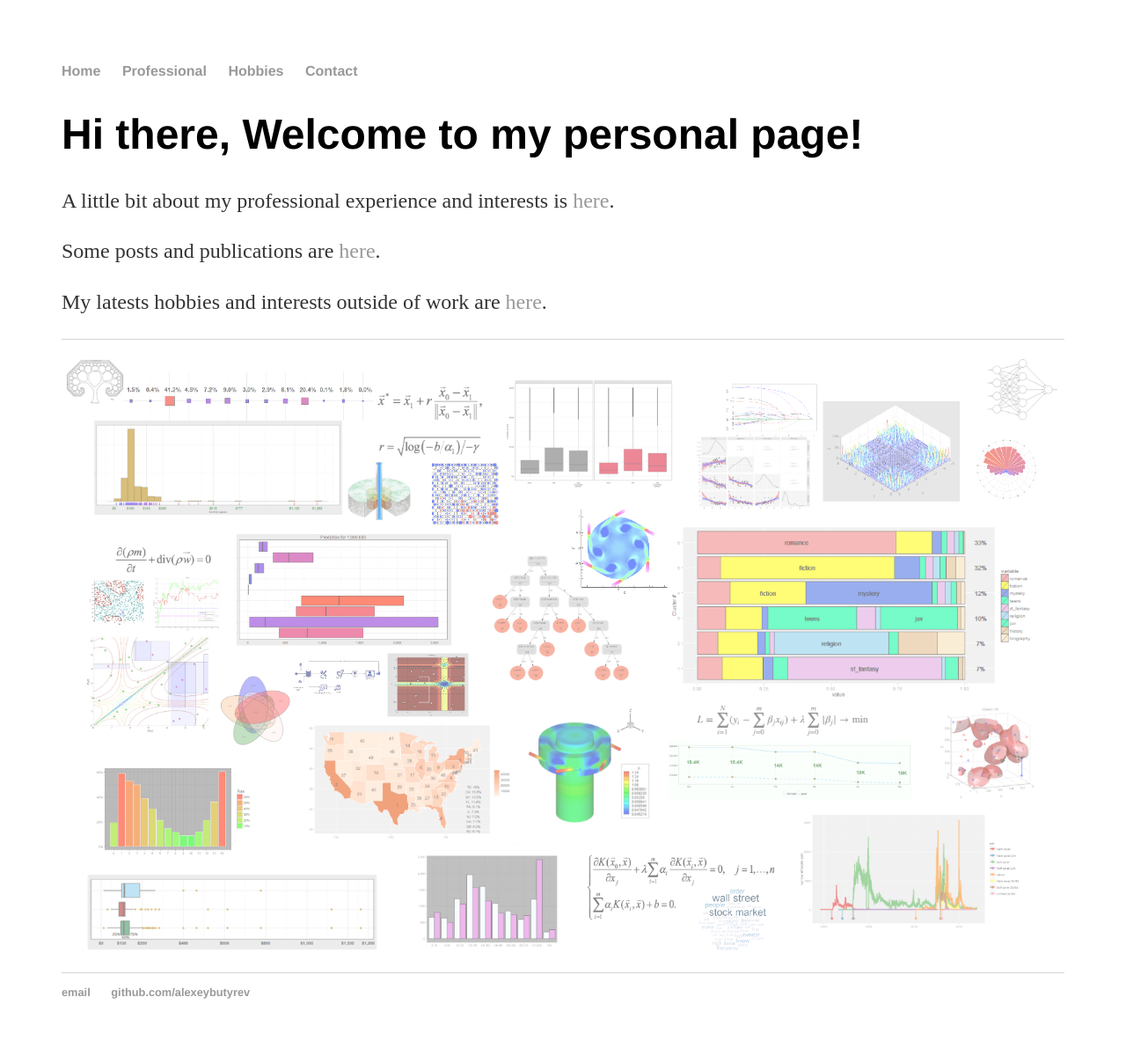
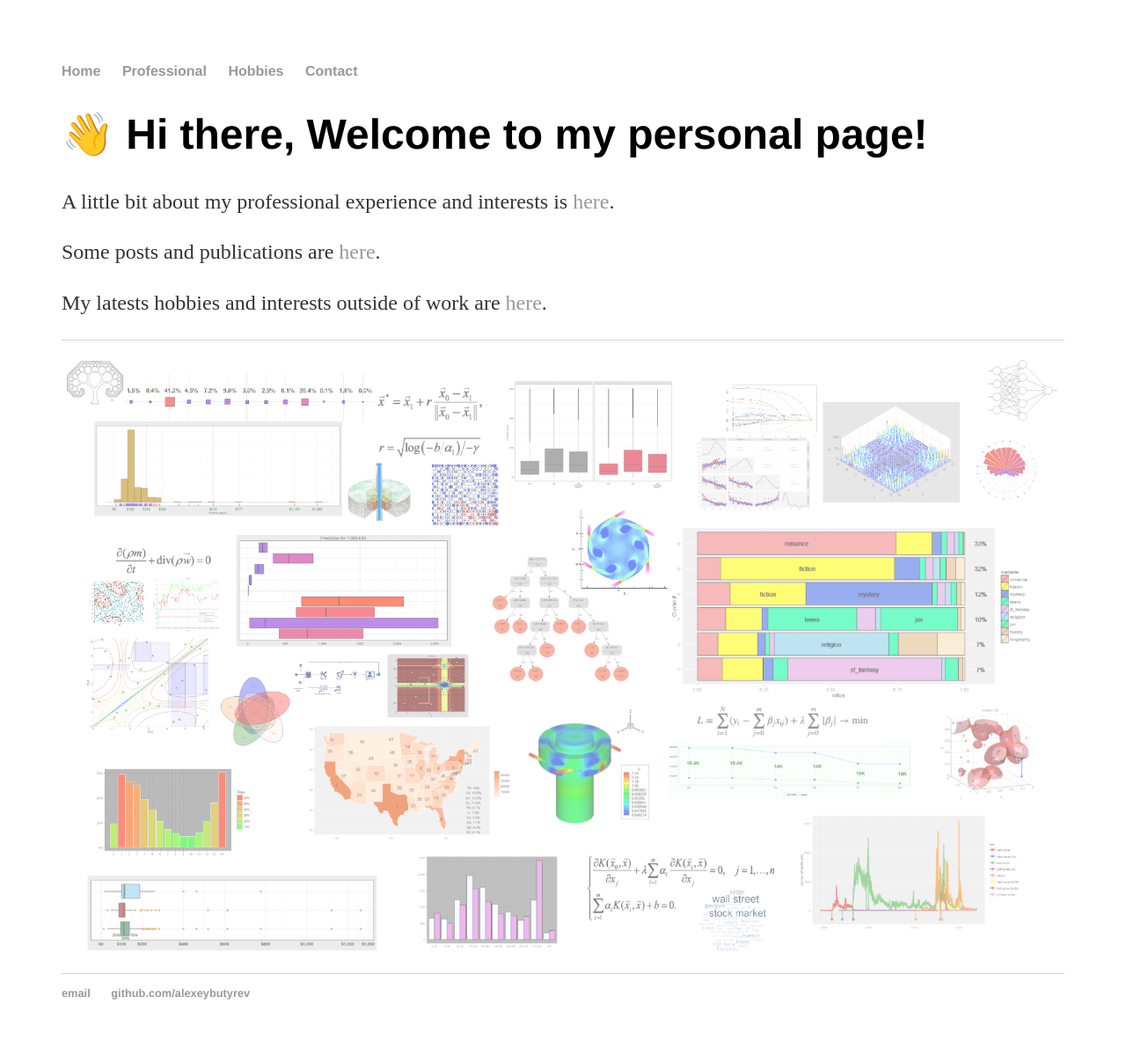
Before and after one commit to alexeybutyrev/alexeybutyrev.github.io, a Jekyll site: the page built from index.html, in a window 1280 px wide. Shown: the whole page at 88% size. Built offline with Jekyll 4.4.1, drawn with Linux system fonts in a browser that asks for light colours.

Commit message:
add waving palm

```diff
--- a/index.html
+++ b/index.html
@@ -3,9 +3,13 @@ layout: default
 title: Alexey Butyrev
 ---
 
-		<div class="blurb">
-			<h1>Hi there, Welcome to my personal page!</h1>
-			<p> A little bit about my professional experience and interests is <a href="/prof">here</a>.</p>
-			<p> Some posts and publications are <a href="/pubs">here</a>.</p>
-			<p> My latests hobbies and interests outside of work are <a href="/perc">here</a>.</p>
-		</div>
+<div class="blurb">
+	<h1>
+		<g-emoji class="g-emoji" alias="wave"
+			fallback-src="https://github.githubassets.com/images/icons/emoji/unicode/1f44b.png">👋</g-emoji> Hi there,
+		Welcome to my personal page!
+	</h1>
+	<p> A little bit about my professional experience and interests is <a href="/prof">here</a>.</p>
+	<p> Some posts and publications are <a href="/pubs">here</a>.</p>
+	<p> My latests hobbies and interests outside of work are <a href="/perc">here</a>.</p>
+</div>
```
